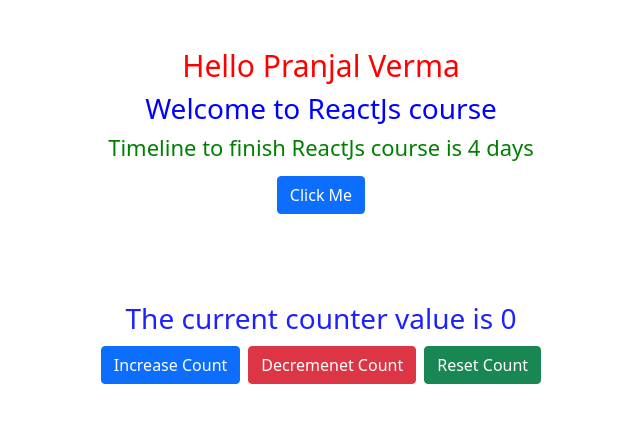
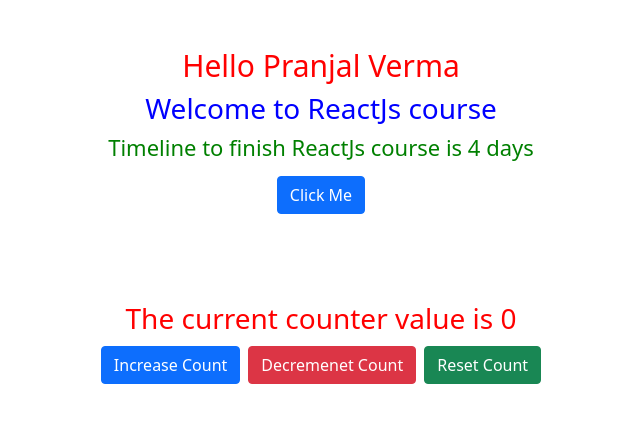
Before and after one commit to prnjl02/React-JS-Tutorial, a React (Create React App) app: page /counter in a window 1280 px wide. Shown: the top 422 px of the page, without its empty margins (319-959 px from the left). Built offline with nearby package versions, Linux system fonts and the light colour scheme.

Commit message:
update fr build

```diff
--- a/package.json
+++ b/package.json
@@ -6,6 +6,7 @@
     "@testing-library/jest-dom": "^5.16.4",
     "@testing-library/react": "^13.3.0",
     "@testing-library/user-event": "^13.5.0",
+    "autoprefixer": "10.4.5",
     "bootstrap": "^5.1.3",
     "react": "^18.2.0",
     "react-dom": "^18.2.0",
--- a/src/components/Counter.scss
+++ b/src/components/Counter.scss
@@ -2,7 +2,7 @@
     text-align: center;
 
     .name {
-        color: rgba(0, 4, 255, 0.888);
+        color: red;
         font-size: 28px;
         line-height: 16px;
         margin-bottom: 20px;
```
